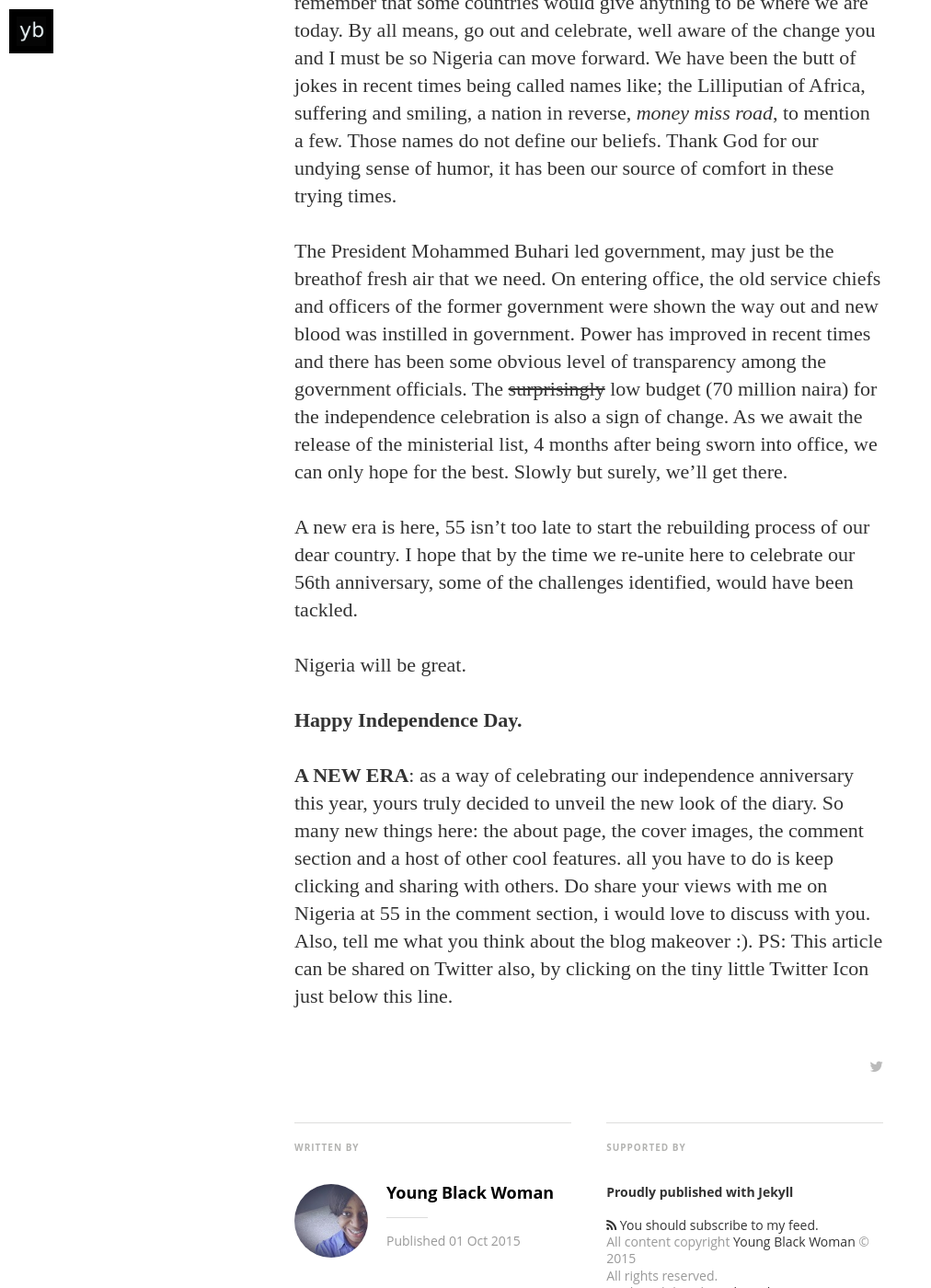
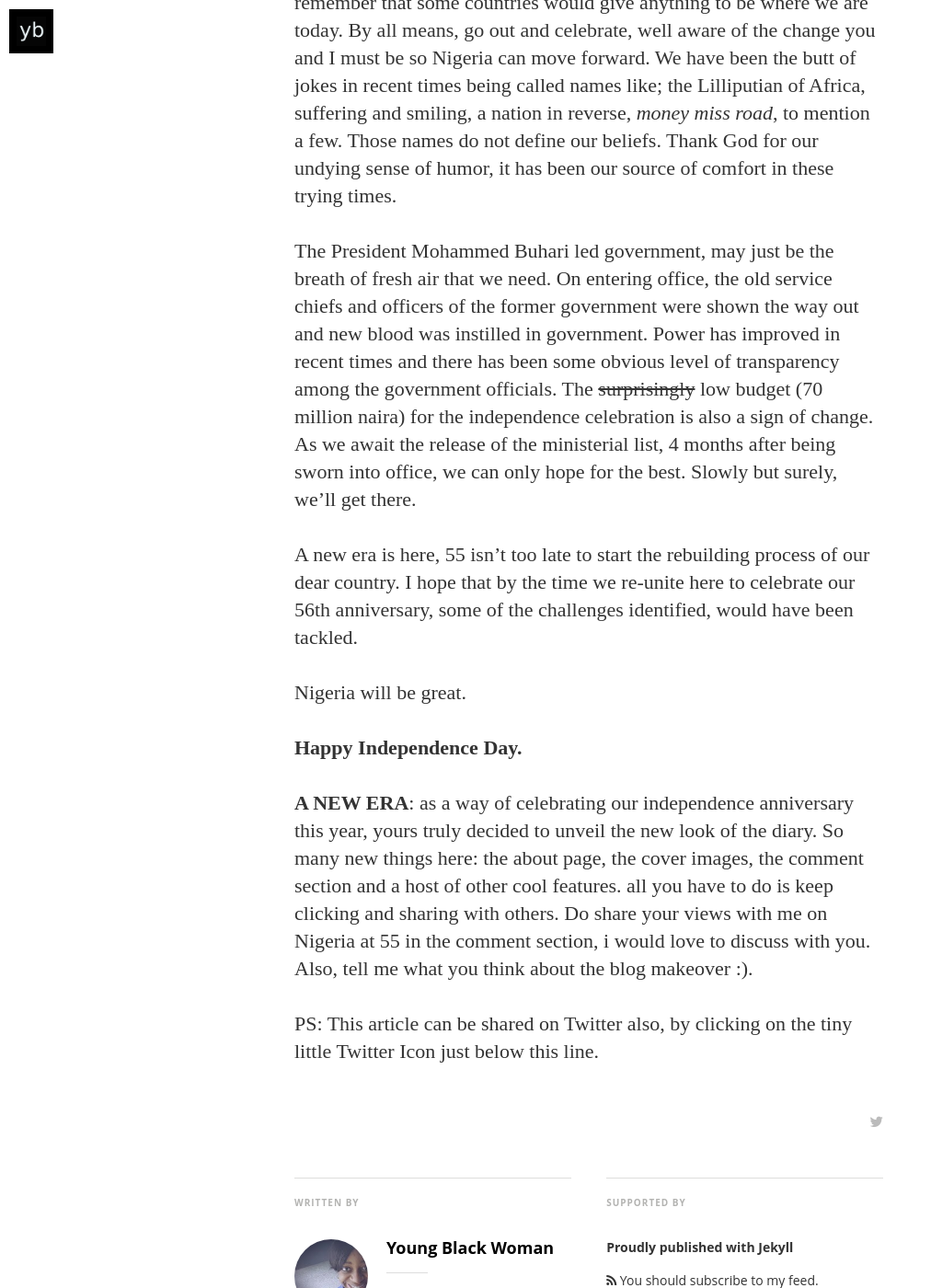
Before and after one commit to Youngblackwoman/youngblackwoman.github.io, a Jekyll site: the page built from _posts/2015-10-01-nigeria-at-55-a-new-era.md, in a window 1280 px wide and 1400 px high, scrolled down 3396 px. Shown: the whole window at 92% size, without its empty margins (0-1012 px from the left). Built offline with Jekyll 4.4.1, drawn with Linux system fonts in a browser that asks for light colours; nearby versions of some CDN libraries; some web fonts are replaced; comment, search, counter and statistics services are not loaded.

Commit message:
added posts

```diff
--- a/_posts/2015-10-01-nigeria-at-55-a-new-era.md
+++ b/_posts/2015-10-01-nigeria-at-55-a-new-era.md
@@ -29,7 +29,7 @@
 
 There are many other challenges that we face such as lack of social infrastructures, power, bad roads, poverty amongst others. These problems are intertwined and solving just one of them would go a long way in resolving the others. I’m not here to paint a gloomy picture of Nigeria and make you sad on this beautiful day. It’s our independence anniversary and if you think there’s nothing worth celebrating, remember that some countries would give anything to be where we are today. By all means, go out and celebrate, well aware of the change you and I must be so Nigeria can move forward. We have been the butt of jokes in recent times being called names like; the Lilliputian of Africa, suffering and smiling, a nation in reverse, *money miss road*, to mention a few. Those names do not define our beliefs. Thank God for our undying sense of humor, it has been our source of comfort in these trying times.
 
-The President Mohammed Buhari led government, may just be the breathof fresh air that we need. On entering office, the old service chiefs and officers of the former government were shown the way out and new blood was instilled in government. Power has improved in recent times and there has been some obvious level of transparency among the government officials. The ~~surprisingly~~ low budget (70 million naira) for the independence celebration is also a sign of change. As we await the release of the ministerial list, 4 months after being sworn into office, we can only hope for the best. Slowly but surely, we’ll get there.
+The President Mohammed Buhari led government, may just be the breath of fresh air that we need. On entering office, the old service chiefs and officers of the former government were shown the way out and new blood was instilled in government. Power has improved in recent times and there has been some obvious level of transparency among the government officials. The ~~surprisingly~~ low budget (70 million naira) for the independence celebration is also a sign of change. As we await the release of the ministerial list, 4 months after being sworn into office, we can only hope for the best. Slowly but surely, we’ll get there.
 
 A new era is here, 55 isn’t too late to start the rebuilding process of our dear country. I hope that by the time we re-unite here to celebrate our 56th anniversary, some of the challenges identified, would have been tackled.
 
@@ -39,4 +39,5 @@
 
 
 **A NEW ERA**: as a way of celebrating our independence anniversary this year, yours truly decided to unveil the new look of the diary. So many new things here: the about page, the cover images, the comment section and a host of other cool features. all you have to do is keep clicking and sharing with others. Do share your views with me on Nigeria at 55 in the comment section, i would love to discuss with you. Also, tell me what you think about the blog makeover :).
+
 PS: This article can be shared on Twitter also, by clicking on the tiny little Twitter Icon just below this line.
```
Also changed, not shown: other parts of _posts/2015-10-01-nigeria-at-55-a-new-era.md (+1 -1 lines), assets/article_images/MODEL-FLYING-NIGERIAN-FLAG.jpg (added), assets/article_images/nig.jpg (added).
